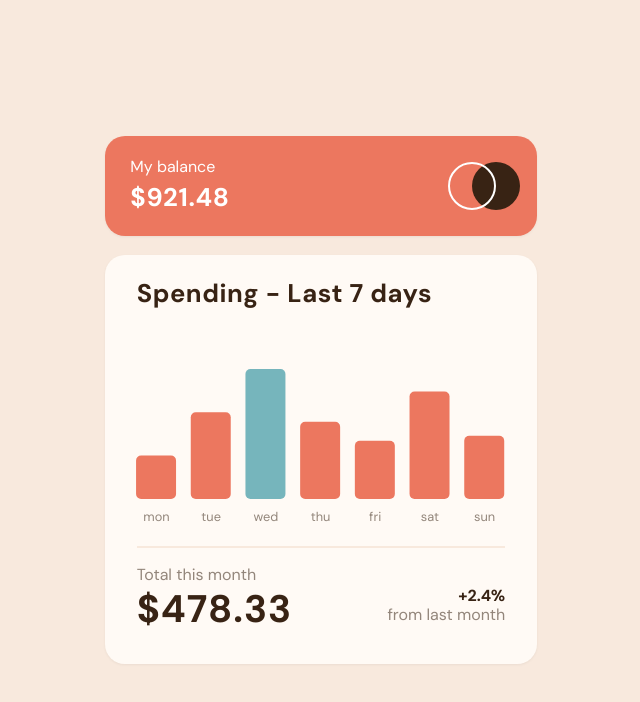
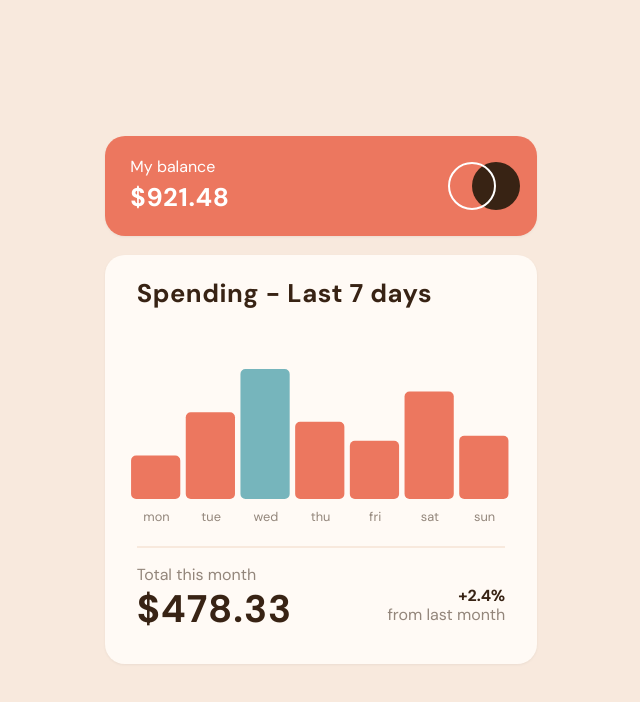
Before and after one commit to pkthunder87/expenses-chart, a React (Vite) app: page / in a window 1280 px wide. Shown: the top 702 px of the page, without its empty margins (319-959 px from the left). Built offline with nearby package versions, Linux system fonts and the light colour scheme.

Commit message:
Feat: Adjust size of barchart

```diff
--- a/src/components/ExpensesChart.jsx
+++ b/src/components/ExpensesChart.jsx
@@ -71,7 +71,7 @@ export default function ExpensesChart() {
       <ResponsiveContainer
         className="-ml-[.6rem] -mt-2 text-base sm:mt-0"
         width={'104%'}
-        height={barHeight}
+        height={'77%'}
       >
         <BarChart
           data={newData}
@@ -98,7 +98,7 @@ export default function ExpensesChart() {
             className="relative hover:cursor-pointer"
             dataKey="amount"
             radius={5}
-            barSize={barWidth}
+            barSize={'50%'}
             activeBar={{ filter: 'brightness(1.5)' }}
             onMouseOver={(data) => {
               setBarData(data);
```
